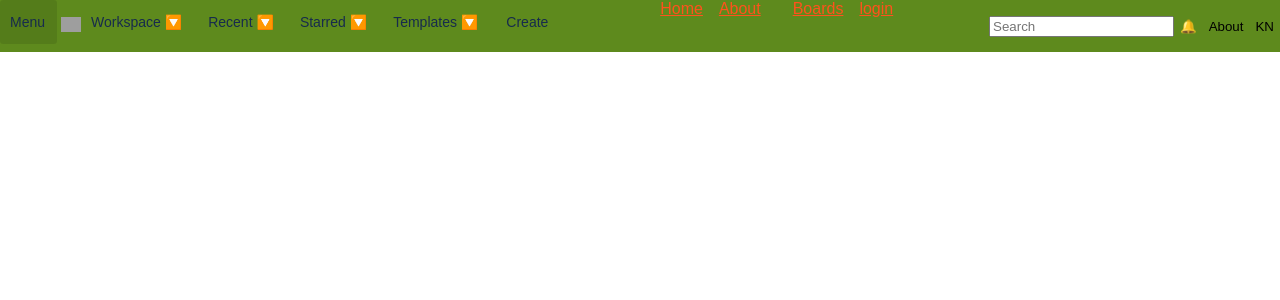
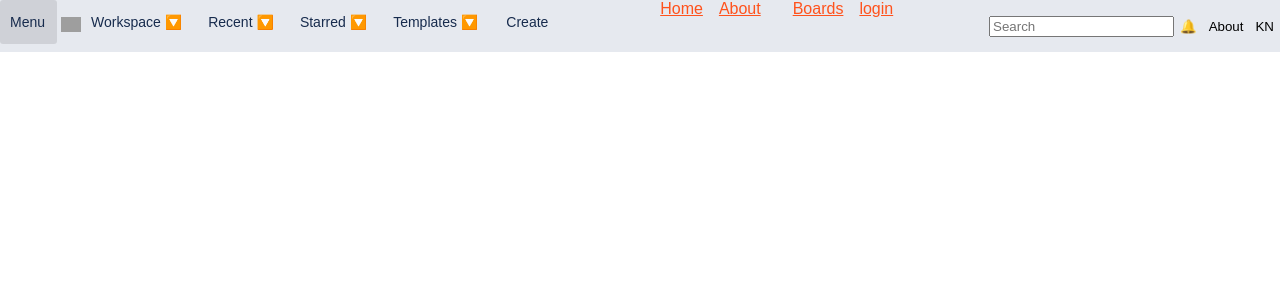
Before and after one commit to KaiNagar/Trailo, a Vue app: page /#/board/1 in a window 1280 px wide. Shown: the top 300 px of the page. Built offline with nearby package versions, Linux system fonts and the light colour scheme; grey boxes are pictures that could not be loaded.

Commit message:
commit for scss

```diff
--- a/src/cmps/app.header.vue
+++ b/src/cmps/app.header.vue
@@ -40,7 +40,11 @@ export default {
     return {}
   },
   methods: {},
-  computed: {},
+  computed: {
+    boards() {
+      this.$store.getters.boards
+    },
+  },
   created() {},
 }
 </script>
--- a/src/styles/4-cmps/_header.scss
+++ b/src/styles/4-cmps/_header.scss
@@ -1,5 +1,6 @@
 .main-header {
-  background: #5e8a1d;
+  background:  hsl(220,22%,92%);
+  color: #fff;
   padding: 0px;
   margin: 0px;
   .left-header {
--- a/src/styles/5-views/_board-list.scss
+++ b/src/styles/5-views/_board-list.scss
@@ -1,6 +1,5 @@
 .board-list-container{
     position: relative;
-    border: 1px solid black;
     top: 40px;
 
     margin: 0 10% 0;
```
